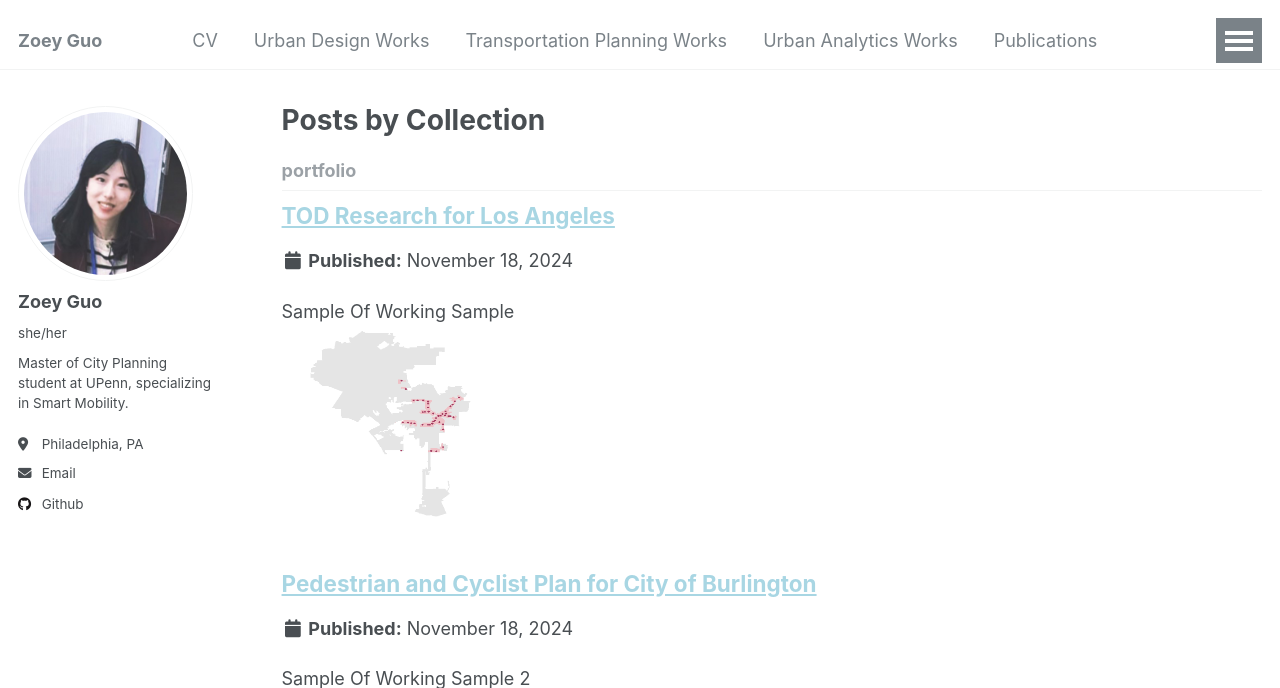
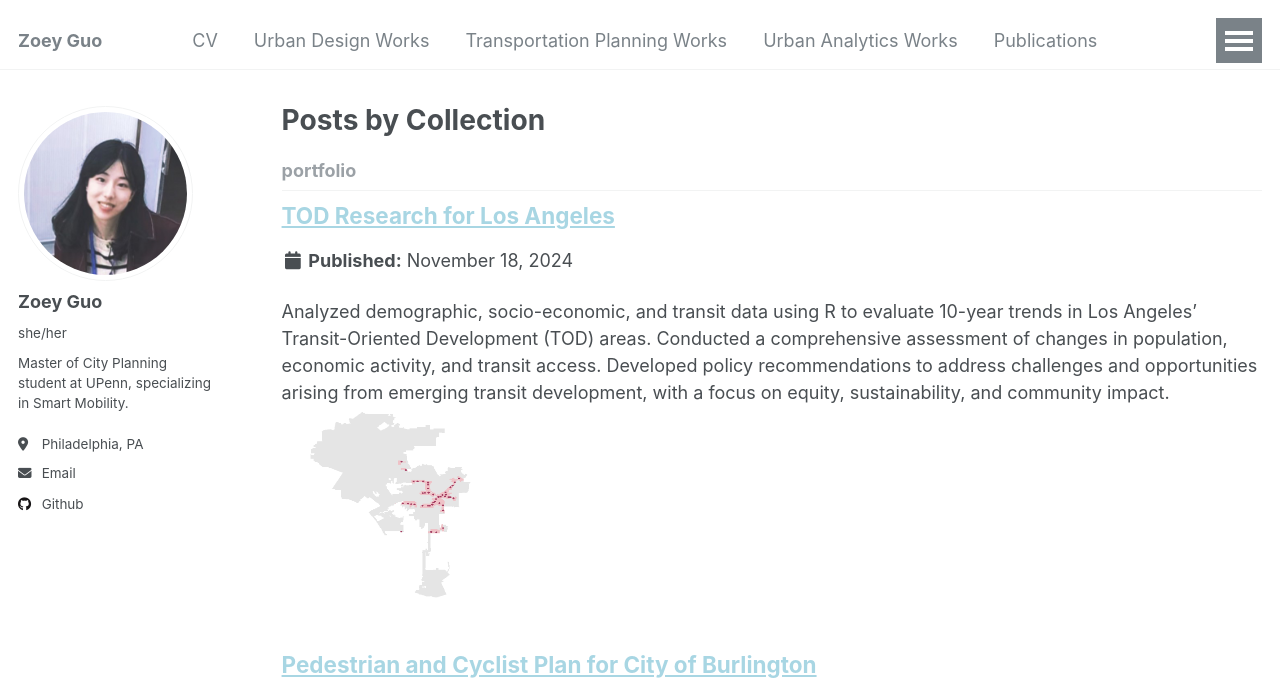
Before and after one commit to ZoeyGuo709/ZoeyGuo709.github.io, a Jekyll site: the page built from _pages/collection-archive.html, in a window 1280 px wide and 900 px high, cut to the strip 0-688 px from the top of the window. Built offline with Jekyll 4.4.1, drawn with Linux system fonts in a browser that asks for light colours.

Commit message:
text trial

```diff
--- a/_portfolio/portfolio-1.md
+++ b/_portfolio/portfolio-1.md
@@ -1,5 +1,5 @@
 ---
 title: "[TOD Research for Los Angeles](/files/TOD_Policy_ZiyiGuo.html)"
-excerpt: "Sample Of Working Sample<br/><img src='/images/Transp_Profile.png' style='width: 300px; height: 200px;'>"
+excerpt: "Analyzed demographic, socio-economic, and transit data using R to evaluate 10-year trends in Los Angeles' Transit-Oriented Development (TOD) areas. Conducted a comprehensive assessment of changes in population, economic activity, and transit access. Developed policy recommendations to address challenges and opportunities arising from emerging transit development, with a focus on equity, sustainability, and community impact.<br/><img src='/images/Transp_Profile.png' style='width: 300px; height: 200px;'>"
 collection: portfolio
 ---
```
